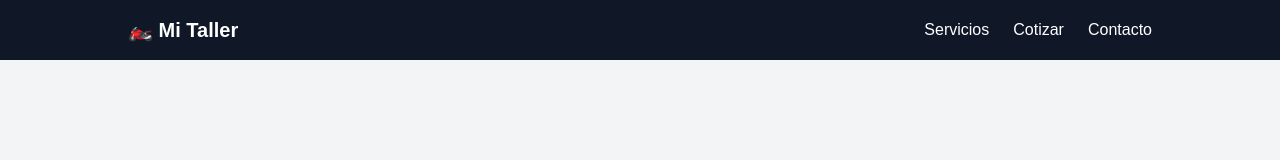
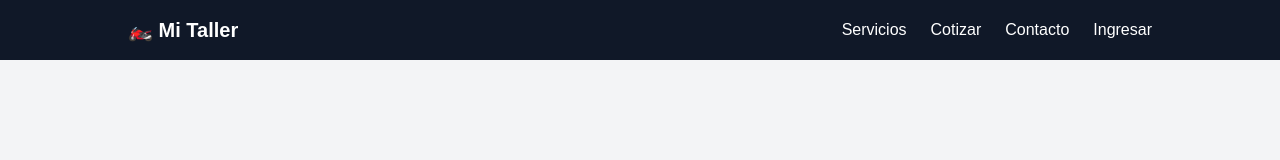
Before and after one commit to alexcoral420/taller-motos-backend, a Next.js app in the folder frontend/: page /panel/login in a window 1280 px wide. Shown: the top 160 px of the page. Built offline with nearby package versions, Linux system fonts and the light colour scheme.

Commit message:
Navegacion: enlace Ingresar en menu y arreglo del login del panel

```diff
--- a/frontend/app/components/Navbar.tsx
+++ b/frontend/app/components/Navbar.tsx
@@ -10,6 +10,7 @@ export default function Navbar() {
     { href: "/", texto: "Servicios" },
     { href: "/cotizar", texto: "Cotizar" },
     { href: "/contacto", texto: "Contacto" },
+    { href: "/panel/login", texto: "Ingresar" },
   ];
 
   return (
```
